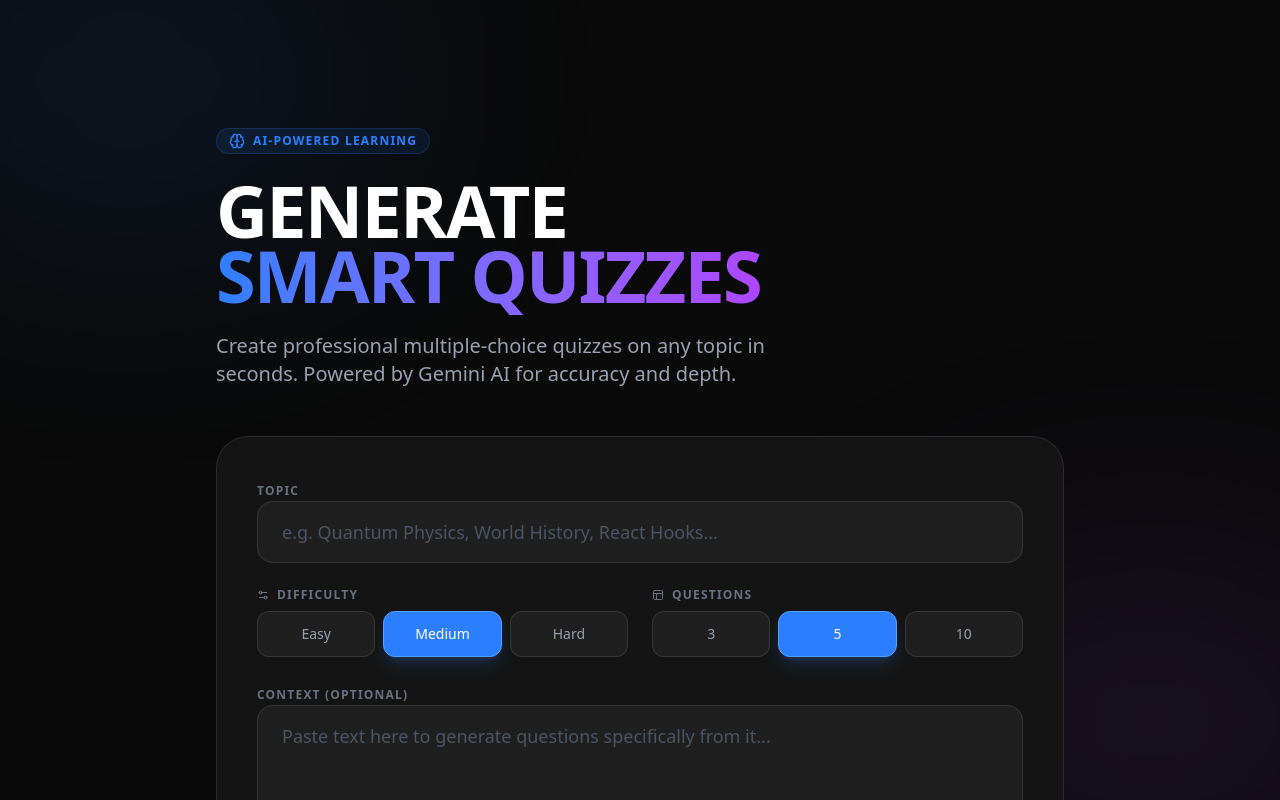
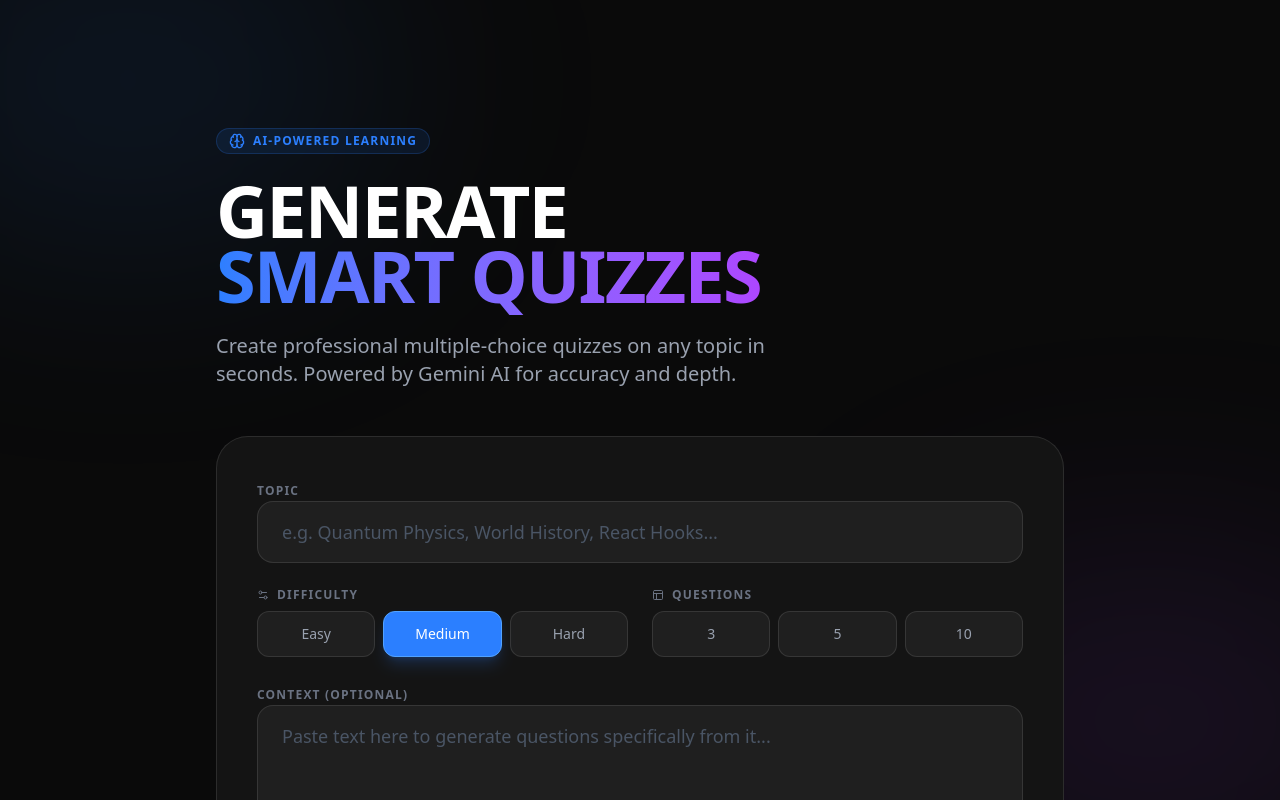
Before and after one commit to yogeshkumar73/quiz-genrator, a React (Vite) app: page / in a window 1280 px wide. Shown: the top 800 px of the page. Built offline with nearby package versions, Linux system fonts and the light colour scheme; no server answers.

Commit message:
first commit

```diff
--- a/index.html
+++ b/index.html
@@ -1,12 +1,15 @@
 <!doctype html>
 <html lang="en">
+
 <head>
   <meta charset="UTF-8" />
   <meta name="viewport" content="width=device-width, initial-scale=1.0" />
-    <title>My Google AI Studio App</title>
+  <title>Devloped by IND brorother</title>
 </head>
+
 <body>
   <div id="root"></div>
   <script type="module" src="/src/main.tsx"></script>
 </body>
+
 </html>
--- a/src/App.tsx
+++ b/src/App.tsx
@@ -18,7 +18,7 @@ import { QuizData, Difficulty } from './types';
 export default function App() {
   const [topic, setTopic] = useState('');
   const [difficulty, setDifficulty] = useState<Difficulty>('medium');
-  const [numQuestions, setNumQuestions] = useState(5);
+  const [numQuestions, setNumQuestions] = useState(50);
   const [context, setContext] = useState('');
   const [loading, setLoading] = useState(false);
   const [quizData, setQuizData] = useState<QuizData | null>(null);
@@ -270,7 +270,7 @@ export default function App() {
               animate={{ opacity: 1, y: 0 }}
               transition={{ delay: 0.1 }}
               className="text-5xl md:text-7xl font-bold tracking-tight leading-[0.9]"
-            >
+            ><></>
               GENERATE <br />
               <span className="text-transparent bg-clip-text bg-gradient-to-r from-blue-500 to-purple-500">SMART QUIZZES</span>
             </motion.h1>
@@ -320,11 +320,10 @@ export default function App() {
                         key={d}
                         type="button"
                         onClick={() => setDifficulty(d)}
-                        className={`py-3 rounded-xl border text-sm font-medium capitalize transition-all ${
-                          difficulty === d
+                        className={`py-3 rounded-xl border text-sm font-medium capitalize transition-all ${difficulty === d
                             ? 'bg-blue-500 border-blue-400 text-white shadow-lg shadow-blue-500/20'
                             : 'bg-white/5 border-white/10 text-gray-400 hover:bg-white/10'
-                        }`}
+                          }`}
                       >
                         {d}
                       </button>
@@ -343,11 +342,10 @@ export default function App() {
                         key={n}
                         type="button"
                         onClick={() => setNumQuestions(n)}
-                        className={`py-3 rounded-xl border text-sm font-medium transition-all ${
-                          numQuestions === n
+                        className={`py-3 rounded-xl border text-sm font-medium transition-all ${numQuestions === n
                             ? 'bg-blue-500 border-blue-400 text-white shadow-lg shadow-blue-500/20'
                             : 'bg-white/5 border-white/10 text-gray-400 hover:bg-white/10'
-                        }`}
+                          }`}
                       >
                         {n}
                       </button>
--- a/src/services/gemini.ts
+++ b/src/services/gemini.ts
@@ -6,7 +6,7 @@ const ai = new GoogleGenAI({ apiKey: process.env.GEMINI_API_KEY || "" });
 export async function generateQuiz(
   topic: string,
   difficulty: Difficulty = 'medium',
-  numQuestions: number = 5,
+  numQuestions: number = 50,
   context?: string
 ): Promise<QuizData> {
   const prompt = `
```
Also changed, not shown: 1 other file (tests, documents, lock files or other folders). Lines whose indentation alone changed are shown as unchanged.
